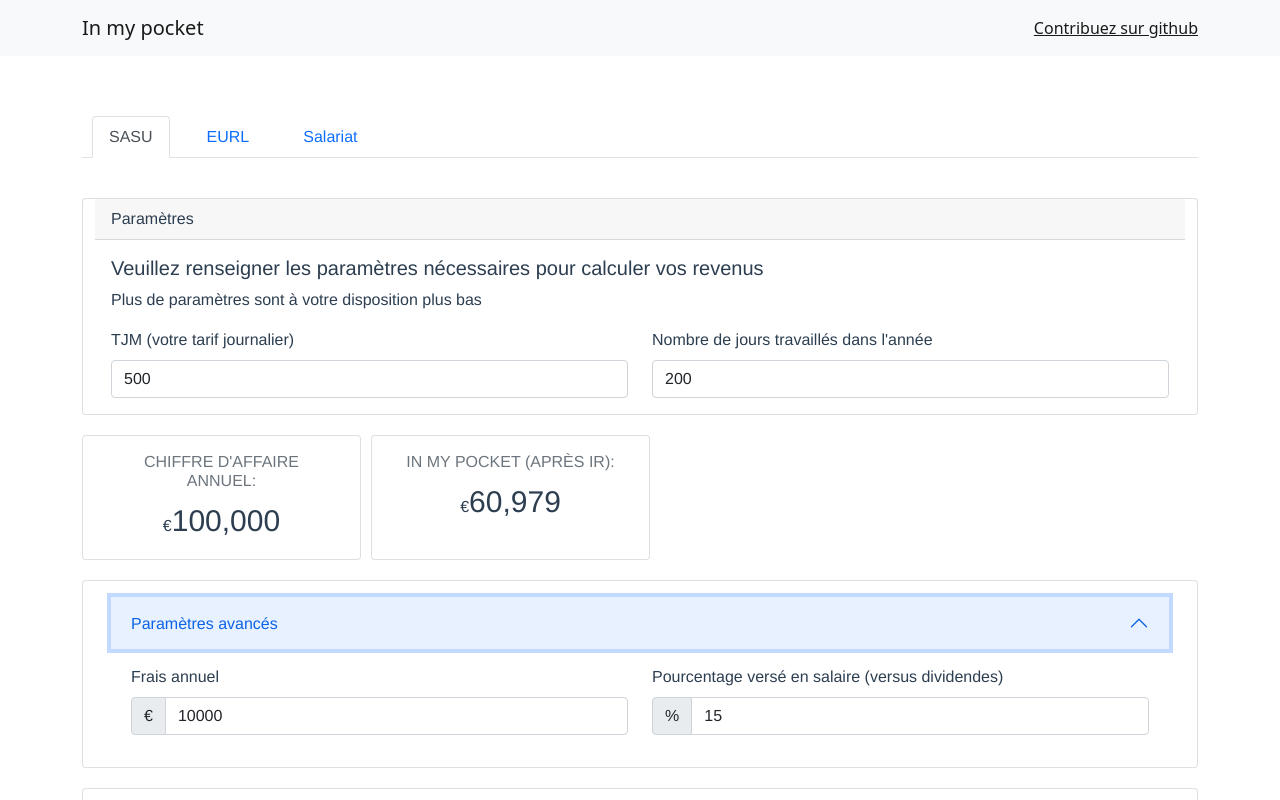
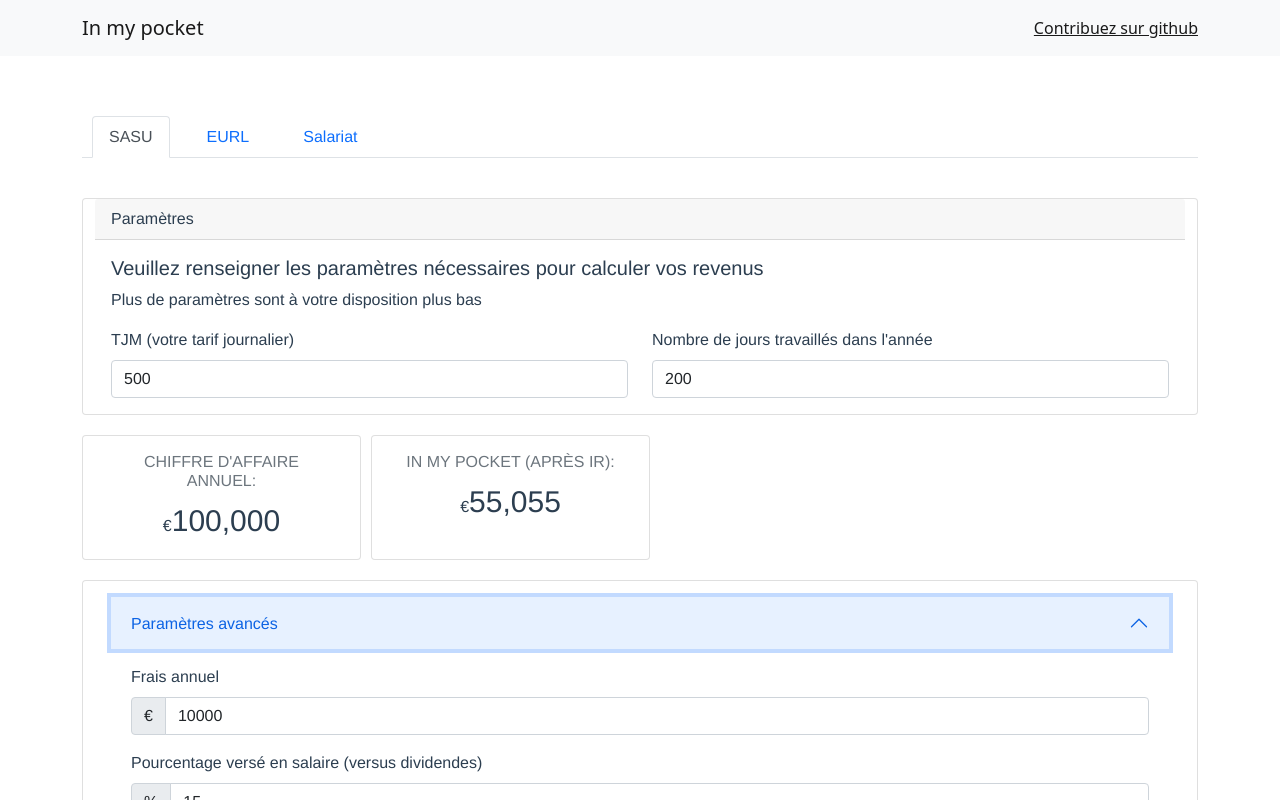
Before and after one commit to hlassiege/inmypocket, a Vue app: page / in a window 1280 px wide. Both pictures are taken after a click on the button "Paramètres avancés". Shown: the top 800 px of the page. Built offline with nearby package versions, Linux system fonts and the light colour scheme.

Commit message:
Ajout de l'option d'imposition à la flat Tax en SASU

```diff
--- a/src/components/SASUTab.vue
+++ b/src/components/SASUTab.vue
@@ -57,21 +57,27 @@
                 <div class="accordion-body">
 
                   <form>
-                    <div class="row">
-                      <div class="col-md-6">
+                    <div class="mb-3">
                       <label for="expenses" class="form-label">Frais annuel</label>
                       <div class="input-group">
                         <span class="input-group-text" id="euros">€</span>
                       <input type="text" v-model="expenses" class="form-control" id="expenses" placeholder="10000" aria-describedby="euros">
                       </div>
                     </div>
-                      <div class="col-md-6">
+                    <div class="mb-3">
+                      <div class="mb-3 ">
                         <label for="shareOfSalary" class="form-label">Pourcentage versé en salaire (versus dividendes)</label>
                         <div class="input-group">
                           <span class="input-group-text" id="percent">%</span>
                         <input type="text" v-model="shareOfSalary" class="form-control" id="shareOfSalary" placeholder="15" aria-describedby="percent">
                       </div>
                     </div>
+                    </div>
+                    <div class="form-check mb-3 ">
+                      <input class="form-check-input" type="checkbox" v-model="flatTax" :value="true" id="flatTax">
+                      <label class="form-check-label" for="flatTax">
+                        Dividendes soumis à la Flat Tax (Imposition à l'IR si la case est décoché)
+                      </label>
                     </div>
                   </form>
                 </div>
@@ -111,8 +117,6 @@
                         </tr>
                         <tr style="border-top: 1px solid #ff000d;">
                           <th scope="row">Total charges sociétés
-                            <br>
-                            <small class="fw-light text-danger">Ici il y a une erreur car les charges ne devraient pas inclure les cotisations salariales</small>
                           </th>
                           <td>{{ grossSalary + expenses }}€</td>
                         </tr>
@@ -154,13 +158,17 @@
                           <th scope="row">Dividendes brut</th>
                           <td>{{ dividends  }}€</td>
                         </tr>
-                        <tr>
-                          <th scope="row">CSG/RDS sur dividendes</th>
+                        <tr v-if="!flatTax">
+                          <th scope="row" >CSG/RDS sur dividendes</th>
                           <td>-{{ csgRdsOnDividends  }}€</td>
+                        </tr>
+                        <tr v-if="flatTax">
+                          <th scope="row" >Flat Tax sur dividendes</th>
+                          <td>-{{ flatTaxOnDividends  }}€</td>
                         </tr>
                         <tr class="lineTotal">
                           <th scope="row">Dividendes perçus</th>
-                          <td>{{ dividendsReceivedAfterCSGRDS  }}€</td>
+                          <td>{{ dividendsReceivedAfterTaxes  }}€</td>
                         </tr>
                       </tbody>
                     </table>
@@ -184,10 +192,14 @@
                         </tr>
                         <tr>
                           <th scope="row">Dividendes perçus</th>
-                          <td>{{ dividendsReceivedAfterCSGRDS  }}€</td>
+                          <td>{{ dividendsReceivedAfterTaxes  }}€</td>
                         </tr>
                         <tr>
-                          <td >Dividendes imposables <small>(abattement 40%)</small></td>
+                          <td >Dividendes imposables
+                            <br/>
+                            <small v-if="!flatTax">(abattement 40%)</small>
+                            <small v-if="flatTax">(0 avec le choix de la flatTax)</small>
+                          </td>
                           <td>{{ taxableDividends  }}€</td>
                         </tr>
                         <tr class="lineTotal">
@@ -229,6 +241,7 @@ export default {
   data : function() {
     return {
       tjm : this.configuration.default.tjm,
+      flatTax : this.configuration.default.sasu.flatTax,
       workload : this.configuration.default.numberOfWorkedDays,
       expenses : this.configuration.default.expenses,
       shareOfSalary : this.configuration.default.sasu.shareOfRevenueInSalary
@@ -251,20 +264,32 @@ export default {
     dividends() {
       return this.benefits - this.impotSociete;
     },
-    dividendsReceivedAfterCSGRDS() {
-      return this.dividends - this.csgRdsOnDividends;
+    dividendsReceivedAfterTaxes() {
+      return this.dividends - this.csgRdsOnDividends - this.flatTaxOnDividends;
     },
     taxableDividends() {
-      return Math.round( this.dividendsReceivedAfterCSGRDS * this.configuration.taxes.sasu.taxablePartOfDividends);
+      if (this.flatTax) {
+        return 0;
+      }
+      return Math.round( this.dividendsReceivedAfterTaxes * this.configuration.taxes.sasu.taxablePartOfDividends);
     },
     impotSociete () {
       return this.computeImpotSociete(this.benefits);
     },
+    flatTaxOnDividends () {
+      if (this.flatTax) {
+        return Math.round(this.dividends * this.configuration.taxes.sasu.flatTaxOnDividends);
+      }
+      else return 0;
+    },
     csgRdsOnDividends () {
+      if (this.flatTax) {
+        return 0;
+      }
       return Math.round(this.dividends * this.configuration.taxes.sasu.csgRdsOnDividends);
     },
     totalRevenue() {
-      return this.dividendsReceivedAfterCSGRDS + this.netSalary;
+      return this.dividendsReceivedAfterTaxes + this.netSalary;
     },
     totalTaxableRevenue() {
       return this.taxableDividends + this.netSalary - Math.round((this.taxableDividends + this.netSalary)*0.10);
--- a/src/main.js
+++ b/src/main.js
@@ -10,7 +10,8 @@ const configuration = {
         numberOfWorkedDays : 200,
         expenses : 10000,
         sasu : {
-            shareOfRevenueInSalary : 15
+            shareOfRevenueInSalary : 15,
+            flatTax : true
         },
         eurl : {
             shareOfRevenueInSalary : 100
@@ -39,6 +40,8 @@ const configuration = {
 
 
         sasu : {
+            // Flat tax sur les dividendes. Source https://www.dougs.fr/blog/fiscalite-et-dividendes/ (2021)
+            flatTaxOnDividends : 0.30,
             // abattement de 40% sur les dividendes. Source : https://www.lecoindesentrepreneurs.fr/imposition-dividendes-sasu (2021)
             taxablePartOfDividends : 0.6,
             // Part de la CSG sur les dividendes imposables . Source : https://www.assistant-juridique.fr/regime_fiscal_social_dividendes.jsp (2022)
```
Lines whose indentation alone changed are shown as unchanged.
